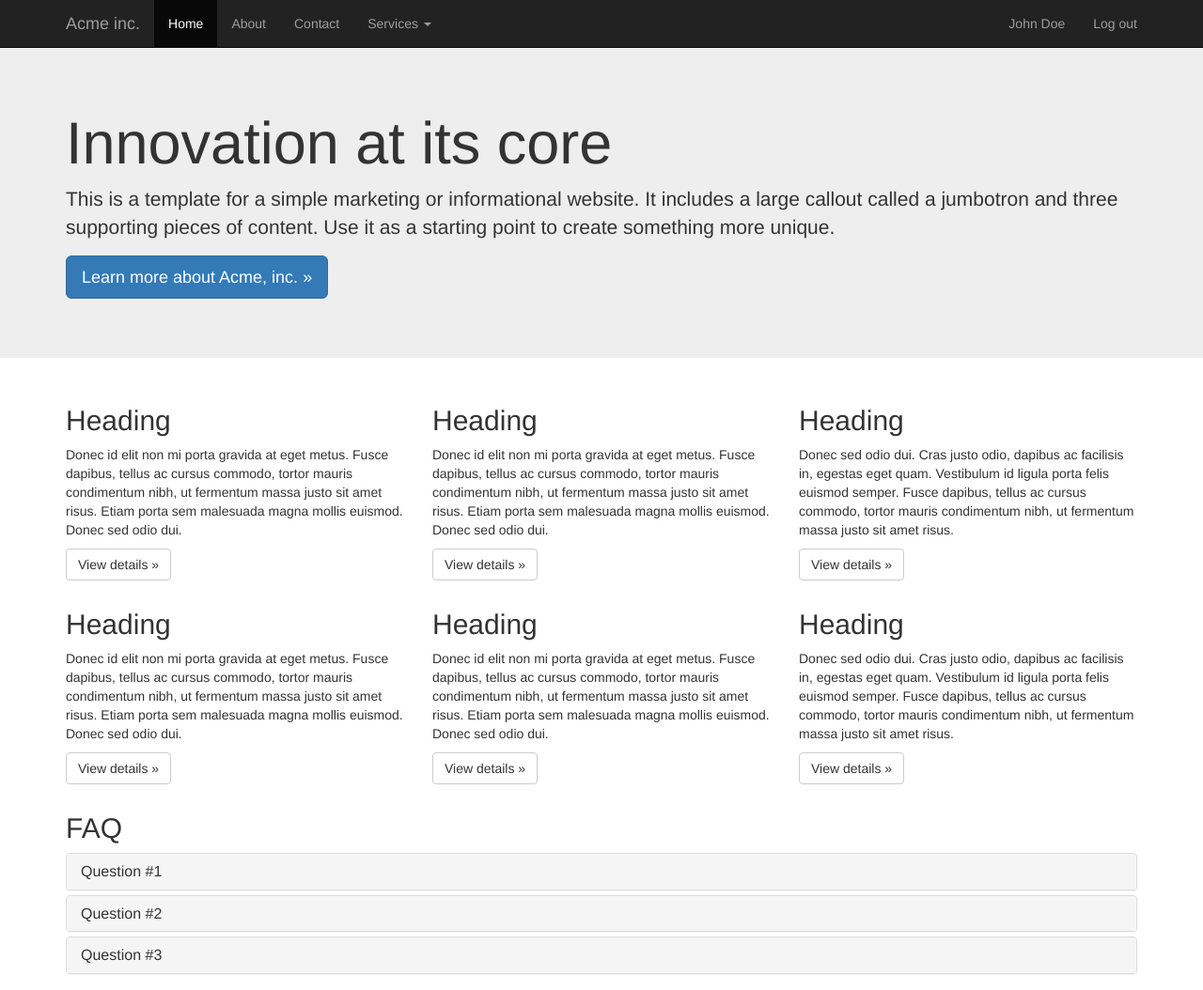
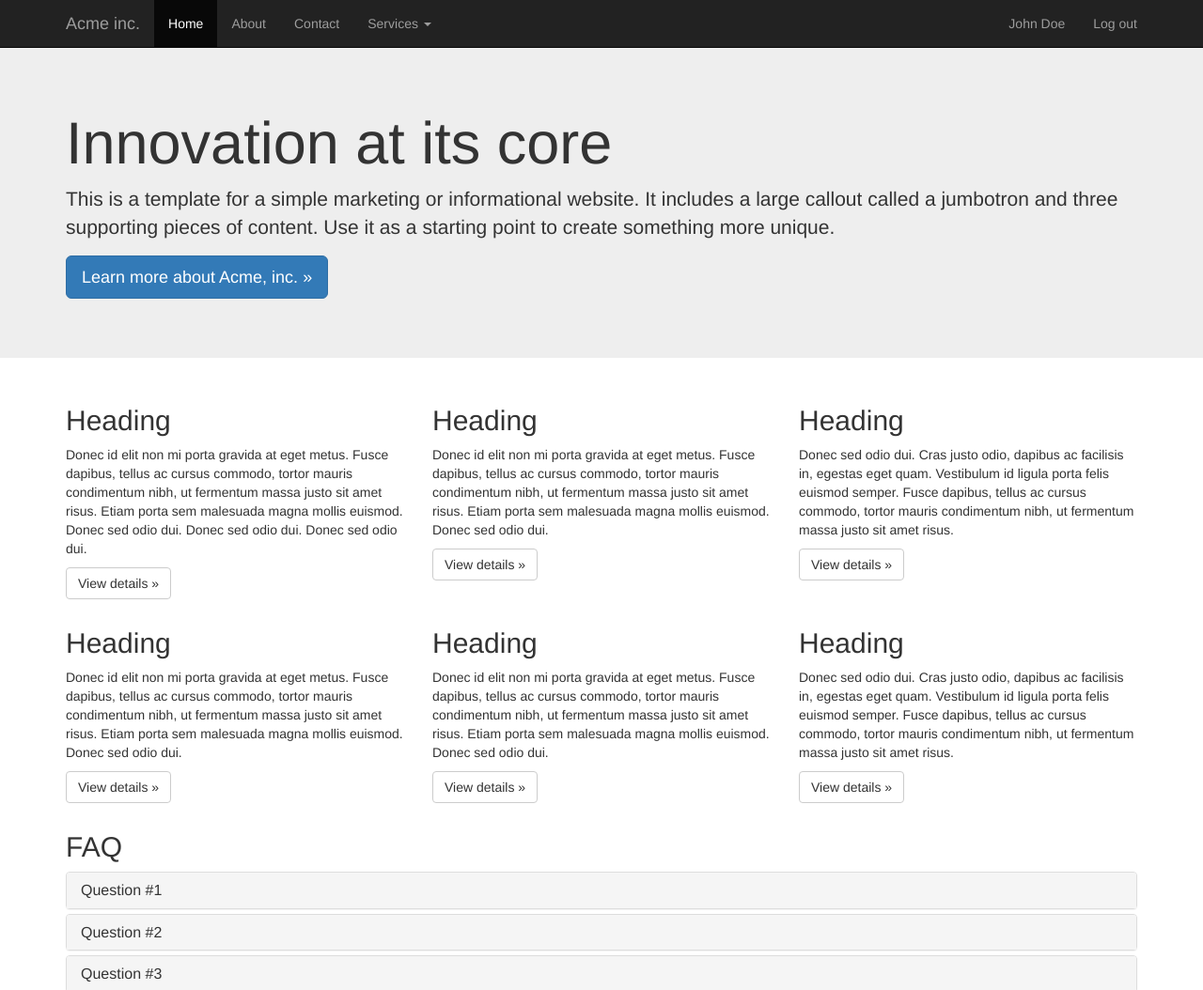
Before and after one commit to dalzuga/discover-bootstrap, a plain HTML site: page index.html in a window 1280 px wide. Shown: the top 1054 px of the page at 94% size. Drawn offline with nearby package versions, Linux system fonts and the light colour scheme.

Commit message:
responsive longer heading fixed; task 2 done

```diff
--- a/index.html
+++ b/index.html
@@ -86,7 +86,7 @@
       <div class="row">
         <div class="col-md-4 col-sm-6">
           <h2>Heading</h2>
-          <p>Donec id elit non mi porta gravida at eget metus. Fusce dapibus, tellus ac cursus commodo, tortor mauris condimentum nibh, ut fermentum massa justo sit amet risus. Etiam porta sem malesuada magna mollis euismod. Donec sed odio dui. </p>
+          <p>Donec id elit non mi porta gravida at eget metus. Fusce dapibus, tellus ac cursus commodo, tortor mauris condimentum nibh, ut fermentum massa justo sit amet risus. Etiam porta sem malesuada magna mollis euismod. Donec sed odio dui. Donec sed odio dui. Donec sed odio dui. </p>
           <p><a class="btn btn-default" href="#" role="button">View details &raquo;</a></p>
         </div>
         <div class="col-md-4 col-sm-6">
@@ -94,11 +94,13 @@
           <p>Donec id elit non mi porta gravida at eget metus. Fusce dapibus, tellus ac cursus commodo, tortor mauris condimentum nibh, ut fermentum massa justo sit amet risus. Etiam porta sem malesuada magna mollis euismod. Donec sed odio dui. </p>
           <p><a class="btn btn-default" href="#" role="button">View details &raquo;</a></p>
        </div>
+       <div class="clearfix visible-sm-block"></div>
         <div class="col-md-4 col-sm-6">
           <h2>Heading</h2>
           <p>Donec sed odio dui. Cras justo odio, dapibus ac facilisis in, egestas eget quam. Vestibulum id ligula porta felis euismod semper. Fusce dapibus, tellus ac cursus commodo, tortor mauris condimentum nibh, ut fermentum massa justo sit amet risus.</p>
           <p><a class="btn btn-default" href="#" role="button">View details &raquo;</a></p>
         </div>
+        <div class="clearfix visible-lg-block visible-md-block"></div>
         <div class="col-md-4 col-sm-6">
           <h2>Heading</h2>
           <p>Donec id elit non mi porta gravida at eget metus. Fusce dapibus, tellus ac cursus commodo, tortor mauris condimentum nibh, ut fermentum massa justo sit amet risus. Etiam porta sem malesuada magna mollis euismod. Donec sed odio dui. </p>
```
